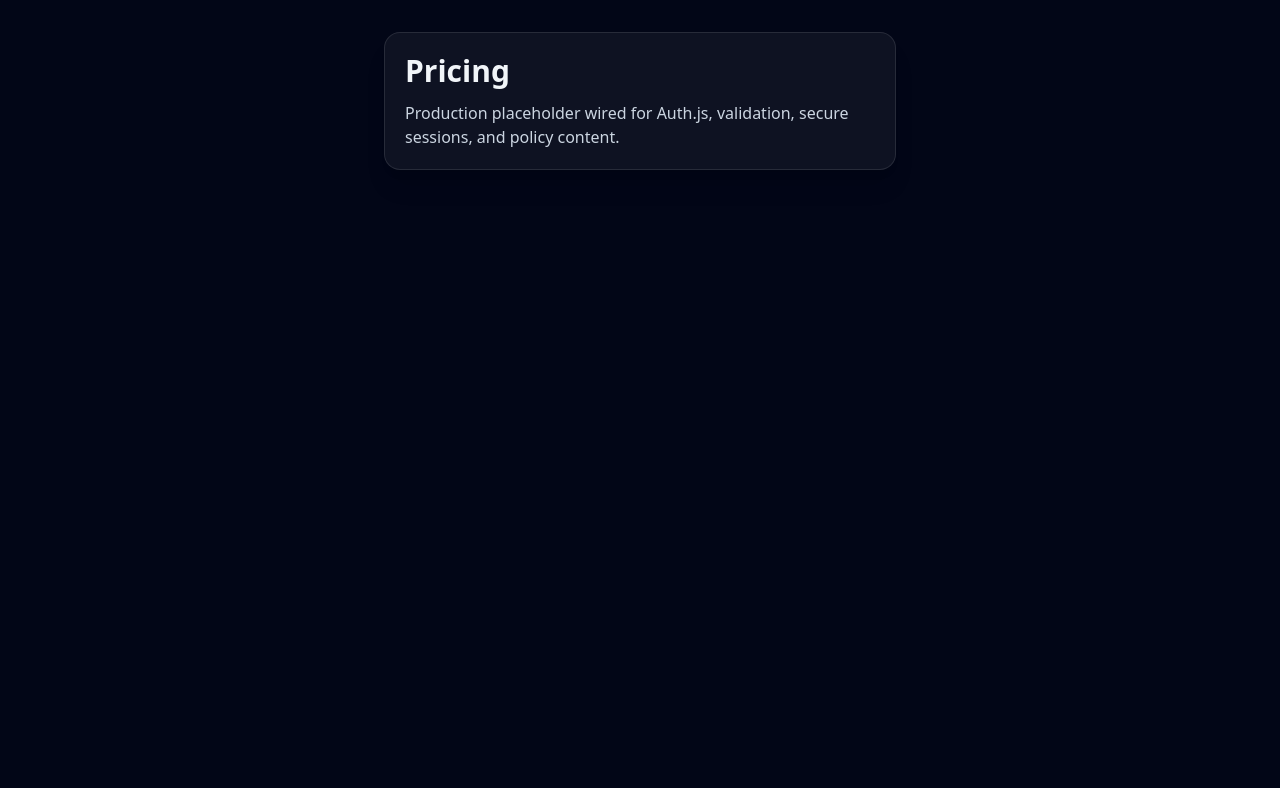
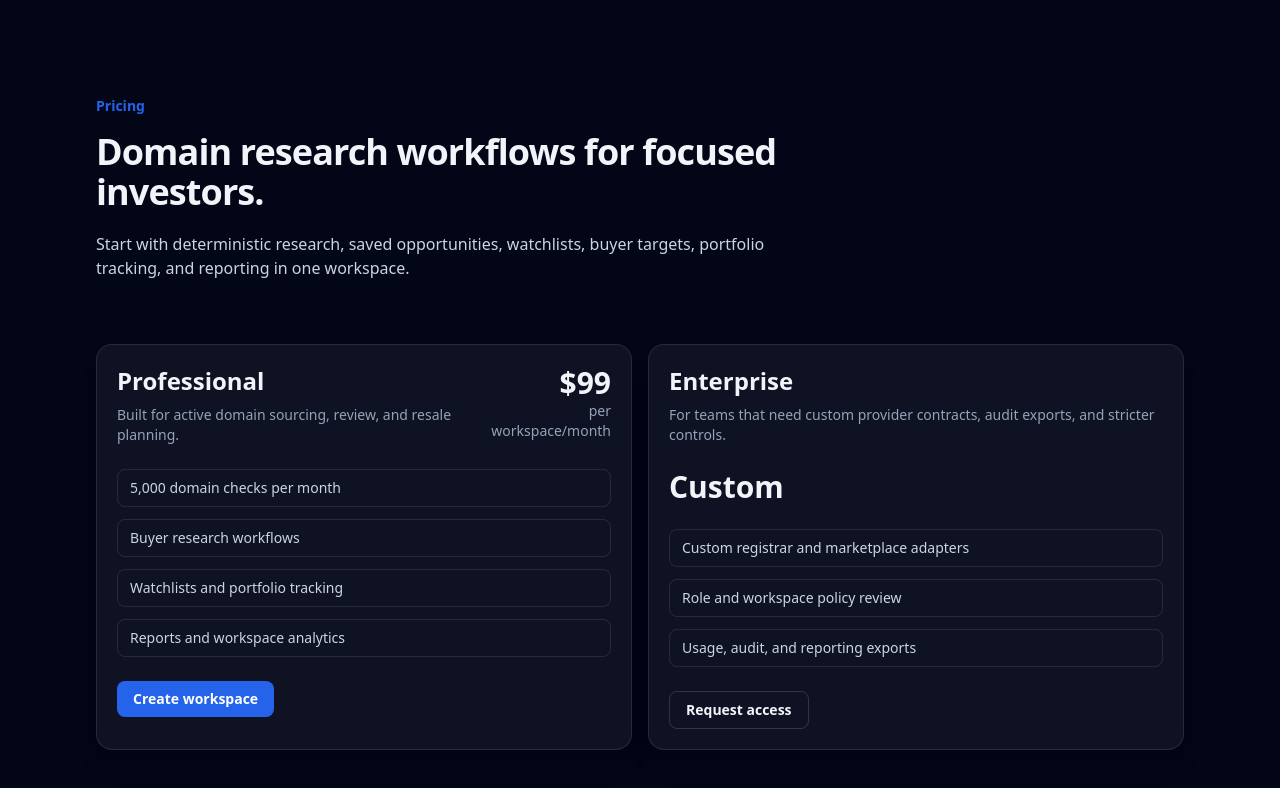
Before and after one commit to guylou05/domain-ops, a Next.js app: page /pricing in a window 1280 px wide. Shown: the top 788 px of the page. Built offline with nearby package versions, Linux system fonts and the light colour scheme; no server answers; the database is empty.

Commit message:
Replace public placeholder pages

```diff
--- a/src/app/pricing/page.tsx
+++ b/src/app/pricing/page.tsx
@@ -1 +1,71 @@
-export default function Page(){return <main className="mx-auto max-w-xl p-8"><div className="card"><h1 className="text-3xl font-bold capitalize">pricing</h1><p className="mt-3 text-slate-300">Production placeholder wired for Auth.js, validation, secure sessions, and policy content.</p></div></main>}
+import Link from 'next/link';
+import { getPublicPlans } from '@/lib/server/public-plans';
+
+export const dynamic = 'force-dynamic';
+
+function formatPrice(priceCents: number): string {
+  return new Intl.NumberFormat('en-US', {
+    style: 'currency',
+    currency: 'USD',
+    maximumFractionDigits: 0,
+  }).format(priceCents / 100);
+}
+
+export default async function PricingPage() {
+  const plans = await getPublicPlans();
+
+  return (
+    <main className="mx-auto max-w-6xl p-8">
+      <section className="py-16">
+        <p className="text-sm font-semibold text-brand">Pricing</p>
+        <h1 className="mt-4 max-w-3xl text-4xl font-bold tracking-tight">Domain research workflows for focused investors.</h1>
+        <p className="mt-5 max-w-2xl text-slate-300">
+          Start with deterministic research, saved opportunities, watchlists, buyer targets, portfolio tracking, and reporting in one workspace.
+        </p>
+      </section>
+
+      <section className="grid gap-4 md:grid-cols-2">
+        {plans.map((plan) => (
+          <article className="card" key={plan.name}>
+            <div className="flex flex-col justify-between gap-4 sm:flex-row sm:items-start">
+              <div>
+                <h2 className="text-2xl font-bold">{plan.name}</h2>
+                <p className="mt-2 text-sm text-slate-400">Built for active domain sourcing, review, and resale planning.</p>
+              </div>
+              <div className="text-right">
+                <p className="text-3xl font-bold">{formatPrice(plan.priceCents)}</p>
+                <p className="text-sm text-slate-400">per workspace/month</p>
+              </div>
+            </div>
+
+            <ul className="mt-6 grid gap-3 text-sm text-slate-300">
+              {plan.features.map((feature) => (
+                <li className="rounded-lg border border-white/10 px-3 py-2" key={feature}>
+                  {feature}
+                </li>
+              ))}
+            </ul>
+
+            <Link className="mt-6 inline-block rounded-lg bg-brand px-4 py-2 text-sm font-semibold text-white" href="/register">
+              Create workspace
+            </Link>
+          </article>
+        ))}
+
+        <article className="card">
+          <h2 className="text-2xl font-bold">Enterprise</h2>
+          <p className="mt-2 text-sm text-slate-400">For teams that need custom provider contracts, audit exports, and stricter controls.</p>
+          <p className="mt-6 text-3xl font-bold">Custom</p>
+          <ul className="mt-6 grid gap-3 text-sm text-slate-300">
+            <li className="rounded-lg border border-white/10 px-3 py-2">Custom registrar and marketplace adapters</li>
+            <li className="rounded-lg border border-white/10 px-3 py-2">Role and workspace policy review</li>
+            <li className="rounded-lg border border-white/10 px-3 py-2">Usage, audit, and reporting exports</li>
+          </ul>
+          <Link className="mt-6 inline-block rounded-lg border border-white/15 px-4 py-2 text-sm font-semibold" href="/register">
+            Request access
+          </Link>
+        </article>
+      </section>
+    </main>
+  );
+}
--- a/src/app/privacy/page.tsx
+++ b/src/app/privacy/page.tsx
@@ -1 +1,41 @@
-export default function Page(){return <main className="mx-auto max-w-xl p-8"><div className="card"><h1 className="text-3xl font-bold capitalize">privacy</h1><p className="mt-3 text-slate-300">Production placeholder wired for Auth.js, validation, secure sessions, and policy content.</p></div></main>}
+const sections = [
+  {
+    title: 'Data We Process',
+    body: 'DomainScout AI stores account details, workspace membership, saved domains, generated research, watchlists, portfolio records, reports, notifications, integrations, audit events, and usage records needed to operate the product.',
+  },
+  {
+    title: 'How We Use Data',
+    body: 'We use workspace data to run domain availability checks, scoring, valuation estimates, buyer research workflows, portfolio views, reports, security reviews, support, and product operations.',
+  },
+  {
+    title: 'Security Controls',
+    body: 'The application is designed around workspace-scoped access, role checks, hashed passwords, session controls, audit logs, and placeholder encrypted credential records for provider integrations.',
+  },
+  {
+    title: 'Provider Data',
+    body: 'Development environments use mock providers. Live registrar, marketplace, AI, and buyer research providers should be enabled only after secrets, rate limits, retention rules, and user notices are configured.',
+  },
+];
+
+export default function PrivacyPage() {
+  return (
+    <main className="mx-auto max-w-4xl p-8">
+      <section className="py-16">
+        <p className="text-sm font-semibold text-brand">Privacy</p>
+        <h1 className="mt-4 text-4xl font-bold tracking-tight">Privacy practices for workspace domain research.</h1>
+        <p className="mt-5 max-w-2xl text-slate-300">
+          This policy describes the product data model and operational intent for DomainScout AI. It should be reviewed by counsel before production launch.
+        </p>
+      </section>
+
+      <section className="grid gap-4">
+        {sections.map((section) => (
+          <article className="card" key={section.title}>
+            <h2 className="text-xl font-semibold">{section.title}</h2>
+            <p className="mt-3 text-sm leading-6 text-slate-300">{section.body}</p>
+          </article>
+        ))}
+      </section>
+    </main>
+  );
+}
--- a/src/app/terms/page.tsx
+++ b/src/app/terms/page.tsx
@@ -1 +1,41 @@
-export default function Page(){return <main className="mx-auto max-w-xl p-8"><div className="card"><h1 className="text-3xl font-bold capitalize">terms</h1><p className="mt-3 text-slate-300">Production placeholder wired for Auth.js, validation, secure sessions, and policy content.</p></div></main>}
+const sections = [
+  {
+    title: 'Use Of The Service',
+    body: 'DomainScout AI is a domain research and portfolio operations tool. Users are responsible for validating availability, legal risk, pricing, buyer fit, and acquisition decisions before taking action.',
+  },
+  {
+    title: 'No Professional Advice',
+    body: 'Scores, valuations, risk labels, reports, and buyer research are informational outputs. They are not legal, financial, trademark, tax, or investment advice.',
+  },
+  {
+    title: 'Workspace Responsibilities',
+    body: 'Workspace owners are responsible for member access, imported data, provider credentials, outreach content, compliance with marketplace terms, and retention of business records.',
+  },
+  {
+    title: 'Acceptable Use',
+    body: 'Users may not use the service for deceptive outreach, unlawful scraping, infringement, credential abuse, spam, malware, or attempts to bypass provider rate limits and security controls.',
+  },
+];
+
+export default function TermsPage() {
+  return (
+    <main className="mx-auto max-w-4xl p-8">
+      <section className="py-16">
+        <p className="text-sm font-semibold text-brand">Terms</p>
+        <h1 className="mt-4 text-4xl font-bold tracking-tight">Terms for responsible domain operations.</h1>
+        <p className="mt-5 max-w-2xl text-slate-300">
+          These draft terms set expectations for using DomainScout AI during product development. Final production terms should be reviewed by counsel.
+        </p>
+      </section>
+
+      <section className="grid gap-4">
+        {sections.map((section) => (
+          <article className="card" key={section.title}>
+            <h2 className="text-xl font-semibold">{section.title}</h2>
+            <p className="mt-3 text-sm leading-6 text-slate-300">{section.body}</p>
+          </article>
+        ))}
+      </section>
+    </main>
+  );
+}
--- /dev/null
+++ b/src/lib/server/public-plans.ts
@@ -0,0 +1,51 @@
+import { prisma } from '@/lib/prisma';
+
+export type PublicPlan = {
+  name: string;
+  priceCents: number;
+  features: string[];
+};
+
+const fallbackPlans: PublicPlan[] = [
+  {
+    name: 'Professional',
+    priceCents: 9900,
+    features: ['5,000 domain checks per month', 'Buyer research workflows', 'Watchlists and portfolio tracking', 'Reports and workspace analytics'],
+  },
+];
+
+function humanizeEntitlement(key: string, limit: number | null, enabled: boolean): string {
+  const label = key
+    .split('_')
+    .map((part) => part.charAt(0).toUpperCase() + part.slice(1))
+    .join(' ');
+
+  if (!enabled) return `${label} disabled`;
+  if (limit === null) return label;
+  return `${limit.toLocaleString('en-US')} ${label.toLowerCase()}`;
+}
+
+export async function getPublicPlans(): Promise<PublicPlan[]> {
+  try {
+    const plans = await prisma.plan.findMany({
+      orderBy: { priceCents: 'asc' },
+      include: {
+        entitlements: {
+          orderBy: { key: 'asc' },
+        },
+      },
+    });
+
+    if (plans.length === 0) return fallbackPlans;
+
+    return plans.map((plan) => ({
+      name: plan.name,
+      priceCents: plan.priceCents,
+      features: plan.entitlements.map((entitlement) =>
+        humanizeEntitlement(entitlement.key, entitlement.limit, entitlement.enabled),
+      ),
+    }));
+  } catch {
+    return fallbackPlans;
+  }
+}
```
